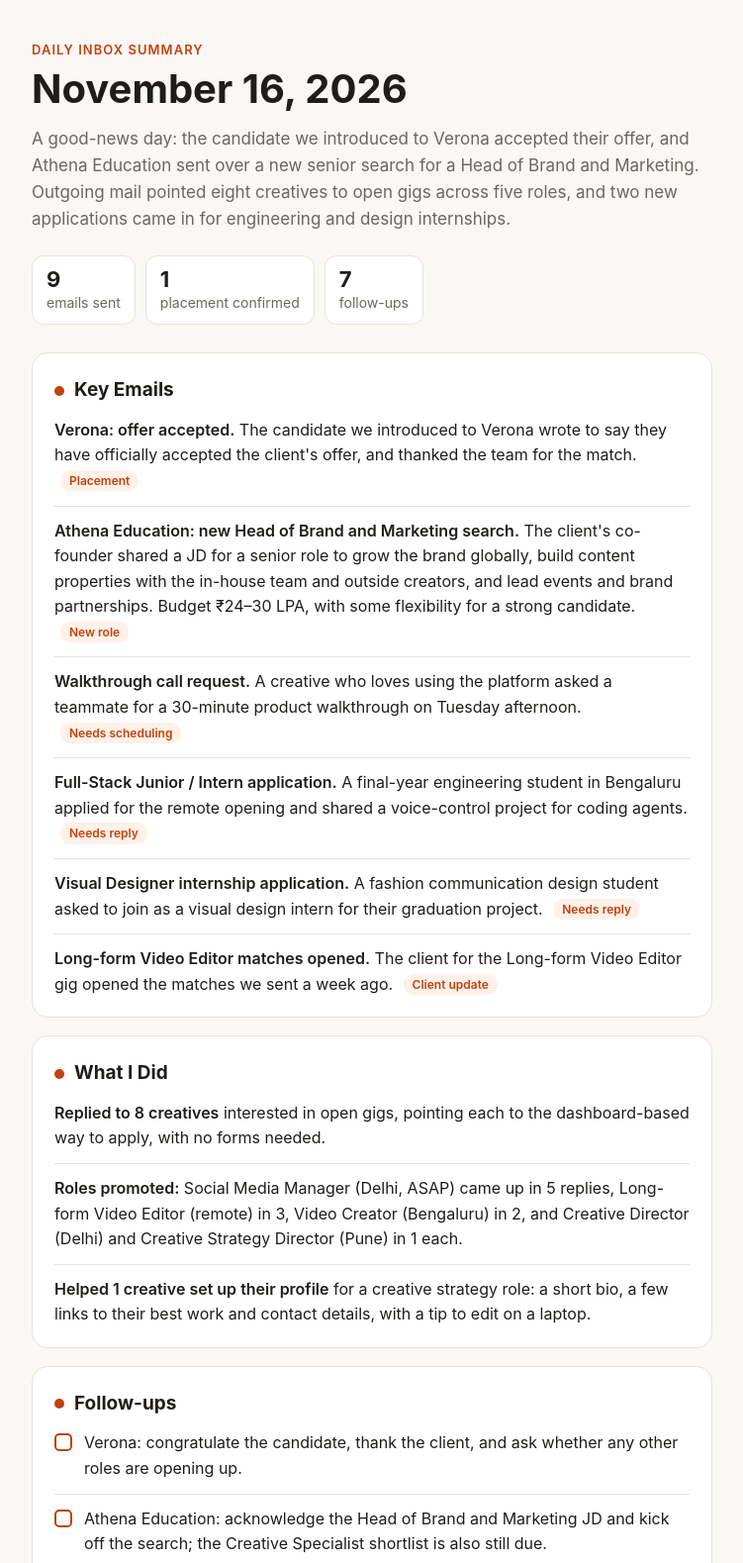
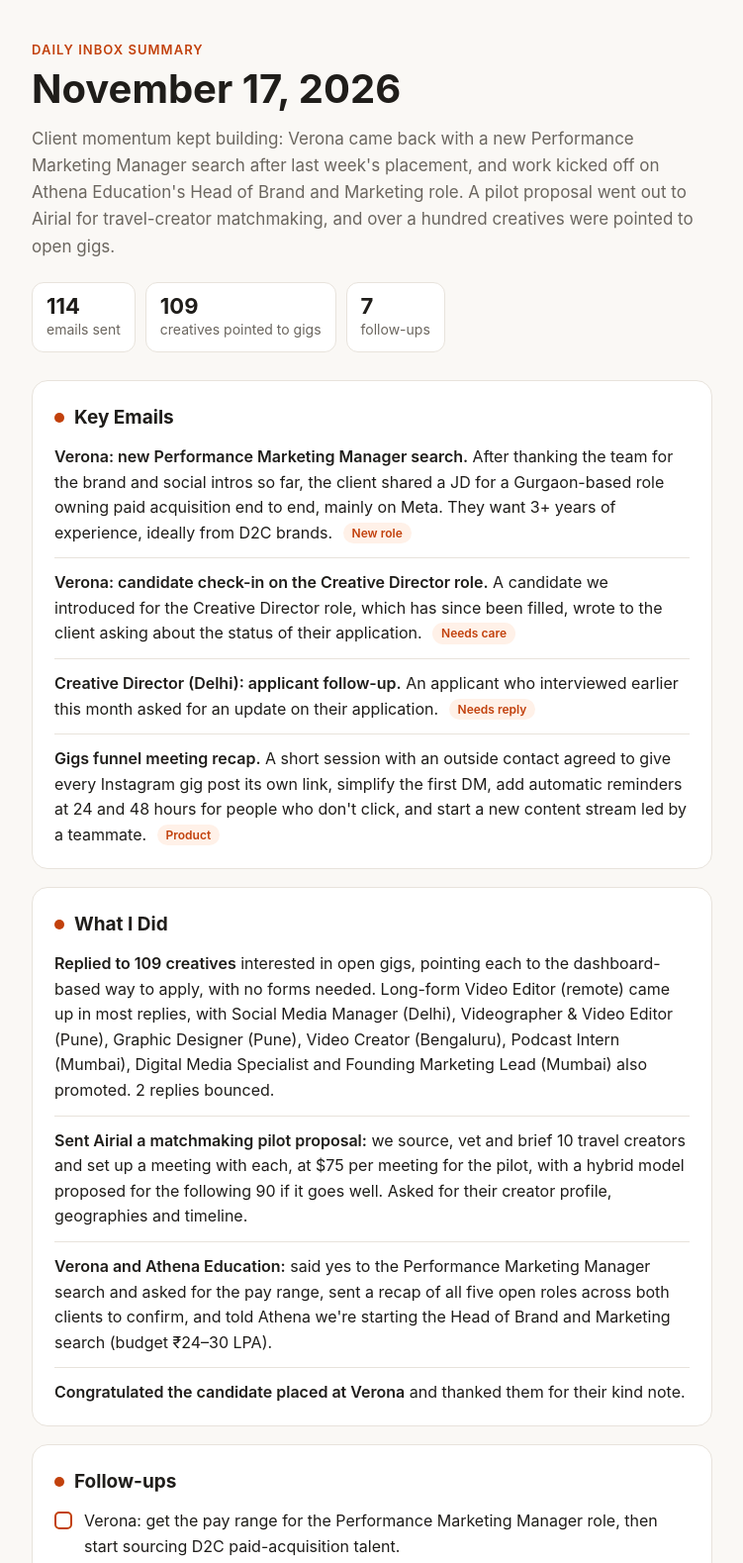
Before and after one commit to avantinagral/avantinagral.github.io, a plain HTML site: page index.html in a window 1280 px wide. Shown: the top 1579 px of the page at 99% size, without its empty margins (264-1015 px from the left). Drawn offline with Linux system fonts and the light colour scheme.

Commit message:
Daily summary for November 17, 2026

```diff
--- a/index.html
+++ b/index.html
@@ -3,7 +3,7 @@
 <head>
 <meta charset="utf-8">
 <meta name="viewport" content="width=device-width, initial-scale=1">
-<title>November 16, 2026</title>
+<title>November 17, 2026</title>
 <meta name="description" content="A high-level daily summary of email activity.">
 <style>
   :root {
@@ -78,15 +78,15 @@
 <main>
   <header>
     <p class="eyebrow">Daily inbox summary</p>
-    <h1>November 16, 2026</h1>
+    <h1>November 17, 2026</h1>
     <p class="overview">
-      A good-news day: the candidate we introduced to Verona accepted their offer, and Athena Education sent over a
-      new senior search for a Head of Brand and Marketing. Outgoing mail pointed eight creatives to open gigs across
-      five roles, and two new applications came in for engineering and design internships.
+      Client momentum kept building: Verona came back with a new Performance Marketing Manager search after last week's
+      placement, and work kicked off on Athena Education's Head of Brand and Marketing role. A pilot proposal went out to
+      Airial for travel-creator matchmaking, and over a hundred creatives were pointed to open gigs.
     </p>
     <ul class="stats">
-      <li><strong>9</strong>emails sent</li>
-      <li><strong>1</strong>placement confirmed</li>
+      <li><strong>114</strong>emails sent</li>
+      <li><strong>109</strong>creatives pointed to gigs</li>
       <li><strong>7</strong>follow-ups</li>
     </ul>
   </header>
@@ -94,34 +94,33 @@
   <section>
     <h2><span class="dot"></span>Key Emails</h2>
     <ul class="items">
-      <li><span class="label">Verona: offer accepted.</span> The candidate we introduced to Verona wrote to say they have officially accepted the client's offer, and thanked the team for the match. <span class="tag">Placement</span></li>
-      <li><span class="label">Athena Education: new Head of Brand and Marketing search.</span> The client's co-founder shared a JD for a senior role to grow the brand globally, build content properties with the in-house team and outside creators, and lead events and brand partnerships. Budget ₹24–30 LPA, with some flexibility for a strong candidate. <span class="tag">New role</span></li>
-      <li><span class="label">Walkthrough call request.</span> A creative who loves using the platform asked a teammate for a 30-minute product walkthrough on Tuesday afternoon. <span class="tag">Needs scheduling</span></li>
-      <li><span class="label">Full-Stack Junior / Intern application.</span> A final-year engineering student in Bengaluru applied for the remote opening and shared a voice-control project for coding agents. <span class="tag">Needs reply</span></li>
-      <li><span class="label">Visual Designer internship application.</span> A fashion communication design student asked to join as a visual design intern for their graduation project. <span class="tag">Needs reply</span></li>
-      <li><span class="label">Long-form Video Editor matches opened.</span> The client for the Long-form Video Editor gig opened the matches we sent a week ago. <span class="tag">Client update</span></li>
+      <li><span class="label">Verona: new Performance Marketing Manager search.</span> After thanking the team for the brand and social intros so far, the client shared a JD for a Gurgaon-based role owning paid acquisition end to end, mainly on Meta. They want 3+ years of experience, ideally from D2C brands. <span class="tag">New role</span></li>
+      <li><span class="label">Verona: candidate check-in on the Creative Director role.</span> A candidate we introduced for the Creative Director role, which has since been filled, wrote to the client asking about the status of their application. <span class="tag">Needs care</span></li>
+      <li><span class="label">Creative Director (Delhi): applicant follow-up.</span> An applicant who interviewed earlier this month asked for an update on their application. <span class="tag">Needs reply</span></li>
+      <li><span class="label">Gigs funnel meeting recap.</span> A short session with an outside contact agreed to give every Instagram gig post its own link, simplify the first DM, add automatic reminders at 24 and 48 hours for people who don't click, and start a new content stream led by a teammate. <span class="tag">Product</span></li>
     </ul>
   </section>
 
   <section>
     <h2><span class="dot"></span>What I Did</h2>
     <ul class="items">
-      <li><span class="label">Replied to 8 creatives</span> interested in open gigs, pointing each to the dashboard-based way to apply, with no forms needed.</li>
-      <li><span class="label">Roles promoted:</span> Social Media Manager (Delhi, ASAP) came up in 5 replies, Long-form Video Editor (remote) in 3, Video Creator (Bengaluru) in 2, and Creative Director (Delhi) and Creative Strategy Director (Pune) in 1 each.</li>
-      <li><span class="label">Helped 1 creative set up their profile</span> for a creative strategy role: a short bio, a few links to their best work and contact details, with a tip to edit on a laptop.</li>
+      <li><span class="label">Replied to 109 creatives</span> interested in open gigs, pointing each to the dashboard-based way to apply, with no forms needed. Long-form Video Editor (remote) came up in most replies, with Social Media Manager (Delhi), Videographer &amp; Video Editor (Pune), Graphic Designer (Pune), Video Creator (Bengaluru), Podcast Intern (Mumbai), Digital Media Specialist and Founding Marketing Lead (Mumbai) also promoted. 2 replies bounced.</li>
+      <li><span class="label">Sent Airial a matchmaking pilot proposal:</span> we source, vet and brief 10 travel creators and set up a meeting with each, at $75 per meeting for the pilot, with a hybrid model proposed for the following 90 if it goes well. Asked for their creator profile, geographies and timeline.</li>
+      <li><span class="label">Verona and Athena Education:</span> said yes to the Performance Marketing Manager search and asked for the pay range, sent a recap of all five open roles across both clients to confirm, and told Athena we're starting the Head of Brand and Marketing search (budget ₹24–30 LPA).</li>
+      <li><span class="label">Congratulated the candidate placed at Verona</span> and thanked them for their kind note.</li>
     </ul>
   </section>
 
   <section>
     <h2><span class="dot"></span>Follow-ups</h2>
     <ul class="items check">
-      <li><span class="box"></span><span>Verona: congratulate the candidate, thank the client, and ask whether any other roles are opening up.</span></li>
-      <li><span class="box"></span><span>Athena Education: acknowledge the Head of Brand and Marketing JD and kick off the search; the Creative Specialist shortlist is also still due.</span></li>
-      <li><span class="box"></span><span>Confirm a Tuesday afternoon slot for the creative's walkthrough call with the teammate.</span></li>
-      <li><span class="box"></span><span>Reply to the Full-Stack Junior / Intern applicant with next steps.</span></li>
-      <li><span class="box"></span><span>Reply to the Visual Designer internship applicant.</span></li>
-      <li><span class="box"></span><span>Check in with the Long-form Video Editor client on which matches they would like to meet.</span></li>
-      <li><span class="box"></span><span>A Creative Strategy Director (Pune) gig email is still delayed in delivery; confirm it lands or resend.</span></li>
+      <li><span class="box"></span><span>Verona: get the pay range for the Performance Marketing Manager role, then start sourcing D2C paid-acquisition talent.</span></li>
+      <li><span class="box"></span><span>Verona and Athena: get confirmation on the five-role recap, including whether Athena's Social Media / Digital Specialist role is on hold until the brand head is hired.</span></li>
+      <li><span class="box"></span><span>Athena Education: share a first Head of Brand and Marketing shortlist.</span></li>
+      <li><span class="box"></span><span>Airial: wait for their creator profile, geographies and timeline, then send them platform access.</span></li>
+      <li><span class="box"></span><span>Gently close the loop with the Verona Creative Director candidate whose role was filled.</span></li>
+      <li><span class="box"></span><span>Reply to the Creative Director (Delhi) applicant with an update after their interview.</span></li>
+      <li><span class="box"></span><span>Gigs funnel: send the outside contact the gig-specific links and the list of people who haven't clicked, and brainstorm new trigger keywords.</span></li>
     </ul>
   </section>
 
```
